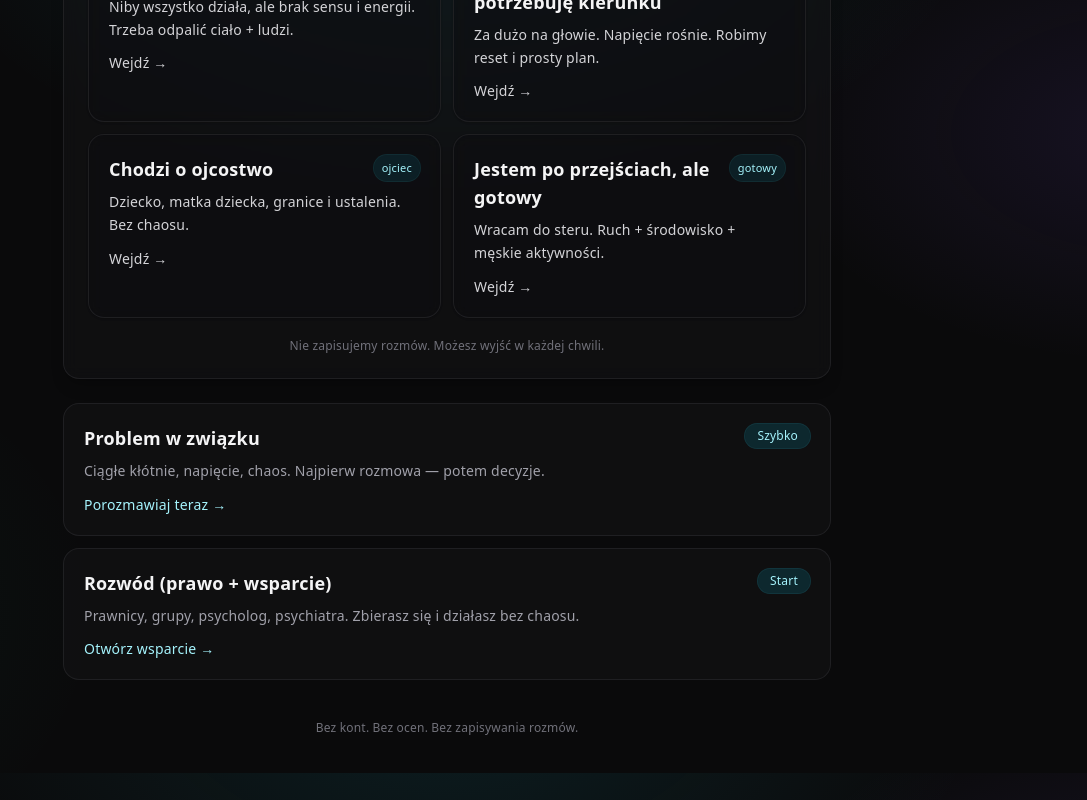
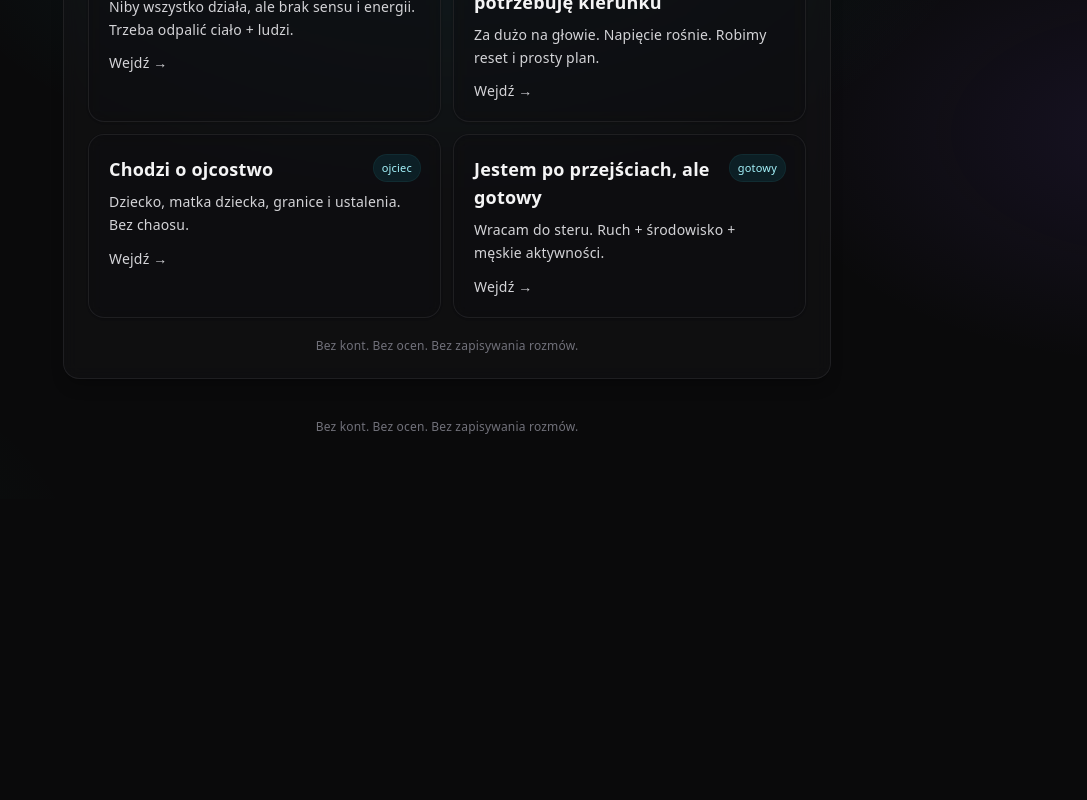
Before and after one commit to wisnialeszno89/menmind-web, a Next.js app: page / in a window 1280 px wide. Shown: the part 827-1627 px from the top of the page, without its empty margins (193-1280 px from the left). After the commit the page ends 1326 px from the top, so only its background shows below. Built offline with nearby package versions, Linux system fonts and the light colour scheme.

Commit message:
Clean home (PL/EN): remove duplicate shortcuts + unify footer microcopy

```diff
--- a/src/app/en/page.tsx
+++ b/src/app/en/page.tsx
@@ -1,4 +1,3 @@
-import Link from "next/link";
 import WhereYouAreEN from "@/components/where/WhereYouAreEN";
 import { MICROCOPY_EN } from "@/content/microcopy";
 
@@ -20,33 +19,6 @@ export default function HomeEN() {
           <WhereYouAreEN />
         </div>
 
-        {/* Quick shortcut */}
-        <div className="mt-6 grid grid-cols-1 gap-3 text-left">
-          <Link
-            href="/en/navimind?state=relationship"
-            className="block rounded-2xl border border-zinc-800/70 bg-zinc-900/40 p-5 transition hover:bg-zinc-900/55 hover:border-zinc-700/70 hover:shadow-lg hover:shadow-black/30"
-          >
-            <div className="flex items-start justify-between gap-3">
-              <div>
-                <h2 className="text-lg font-semibold text-zinc-100">
-                  Relationship conflict
-                </h2>
-                <p className="mt-2 text-sm text-zinc-400 leading-relaxed">
-                  Repeating fights, tension, chaos. Talk first — decide later.
-                </p>
-              </div>
-
-              <span className="shrink-0 rounded-full bg-cyan-500/15 px-3 py-1 text-xs text-cyan-200 ring-1 ring-cyan-400/20">
-                Fast
-              </span>
-            </div>
-
-            <p className="mt-3 text-sm text-cyan-200">
-              Talk now →
-            </p>
-          </Link>
-        </div>
-
         <p className="text-xs text-zinc-500 mt-10">
           {MICROCOPY_EN.footerNote}
         </p>
--- a/src/app/page.tsx
+++ b/src/app/page.tsx
@@ -1,4 +1,3 @@
-import Link from "next/link";
 import WhereYouAre from "@/components/where/WhereYouAre";
 import { MICROCOPY } from "@/content/microcopy";
 
@@ -20,56 +19,9 @@ export default function Home() {
           <WhereYouAre />
         </div>
 
-        {/* Szybkie skróty */}
-        <div className="mt-6 grid grid-cols-1 gap-3 text-left">
-          {/* 1) Problem w związku */}
-          <Link
-            href="/navimind?state=relationship"
-            className="block rounded-2xl border border-zinc-800/70 bg-zinc-900/40 p-5 transition hover:bg-zinc-900/55 hover:border-zinc-700/70 hover:shadow-lg hover:shadow-black/30"
-          >
-            <div className="flex items-start justify-between gap-3">
-              <div>
-                <h2 className="text-lg font-semibold text-zinc-100">
-                  Problem w związku
-                </h2>
-                <p className="mt-2 text-sm text-zinc-400 leading-relaxed">
-                  Ciągłe kłótnie, napięcie, chaos. Najpierw rozmowa — potem decyzje.
-                </p>
-              </div>
-
-              <span className="shrink-0 rounded-full bg-cyan-500/15 px-3 py-1 text-xs text-cyan-200 ring-1 ring-cyan-400/20">
-                Szybko
-              </span>
-            </div>
-
-            <p className="mt-3 text-sm text-cyan-200">Porozmawiaj teraz →</p>
-          </Link>
-
-          {/* 2) Rozwód */}
-          <Link
-            href="/propozycje?state=divorce"
-            className="block rounded-2xl border border-zinc-800/70 bg-zinc-900/40 p-5 transition hover:bg-zinc-900/55 hover:border-zinc-700/70 hover:shadow-lg hover:shadow-black/30"
-          >
-            <div className="flex items-start justify-between gap-3">
-              <div>
-                <h2 className="text-lg font-semibold text-zinc-100">
-                  Rozwód (prawo + wsparcie)
-                </h2>
-                <p className="mt-2 text-sm text-zinc-400 leading-relaxed">
-                  Prawnicy, grupy, psycholog, psychiatra. Zbierasz się i działasz bez chaosu.
-                </p>
-              </div>
-
-              <span className="shrink-0 rounded-full bg-cyan-500/15 px-3 py-1 text-xs text-cyan-200 ring-1 ring-cyan-400/20">
-                Start
-              </span>
-            </div>
-
-            <p className="mt-3 text-sm text-cyan-200">Otwórz wsparcie →</p>
-          </Link>
-        </div>
-
-        <p className="text-xs text-zinc-500 mt-10">{MICROCOPY.footerNote}</p>
+        <p className="text-xs text-zinc-500 mt-10">
+          {MICROCOPY.footerNote}
+        </p>
       </div>
     </main>
   );
--- a/src/components/where/WhereYouAre.tsx
+++ b/src/components/where/WhereYouAre.tsx
@@ -91,7 +91,7 @@ export default function WhereYouAre() {
       </div>
 
       <p className="mt-5 text-xs text-zinc-500">
-        Nie zapisujemy rozmów. Możesz wyjść w każdej chwili.
+        Bez kont. Bez ocen. Bez zapisywania rozmów.
       </p>
     </section>
   );
--- a/src/components/where/WhereYouAreEN.tsx
+++ b/src/components/where/WhereYouAreEN.tsx
@@ -91,7 +91,7 @@ export default function WhereYouAreEN() {
       </div>
 
       <p className="mt-5 text-xs text-zinc-500">
-        No accounts. No saved conversations.
+        No accounts. No judgment. No saved conversations.
       </p>
     </section>
   );
```
